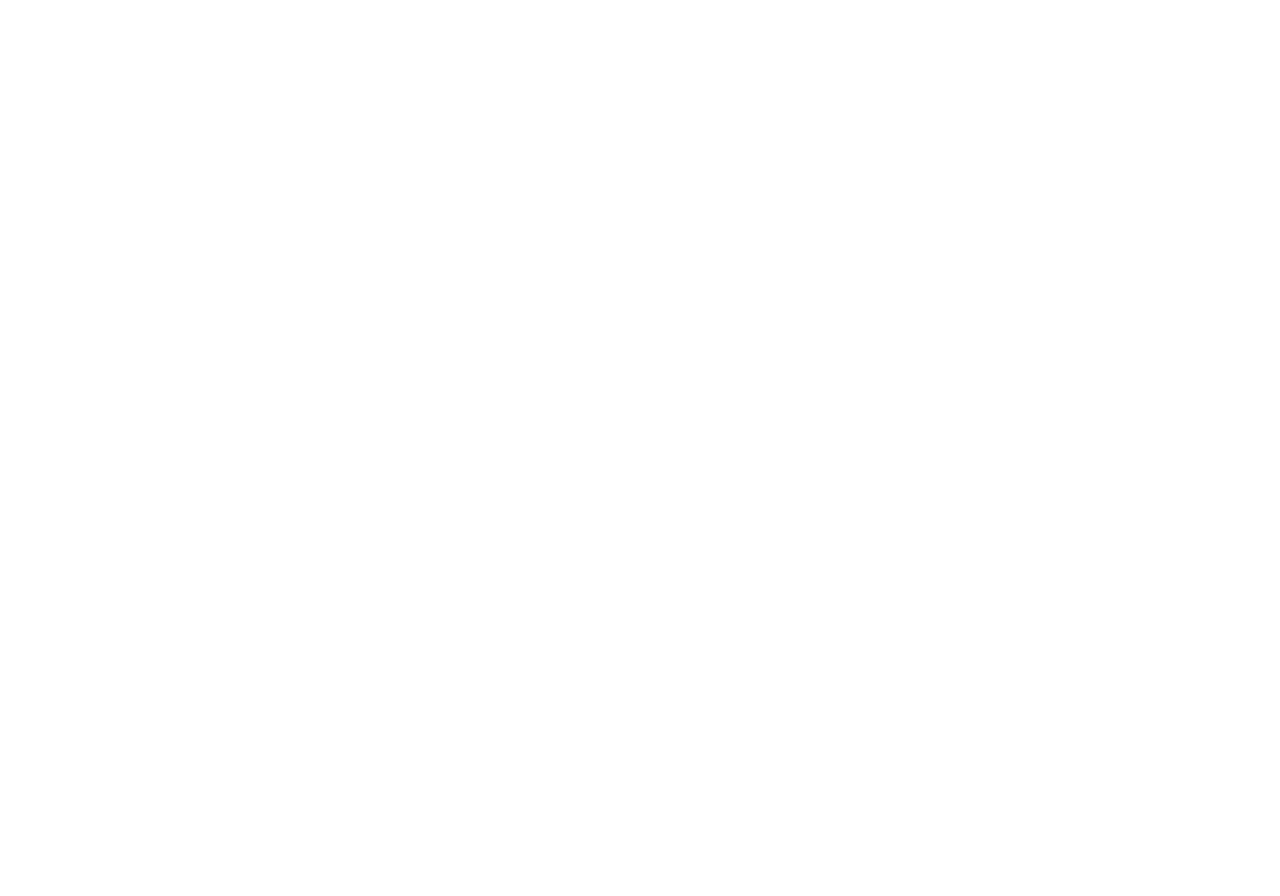
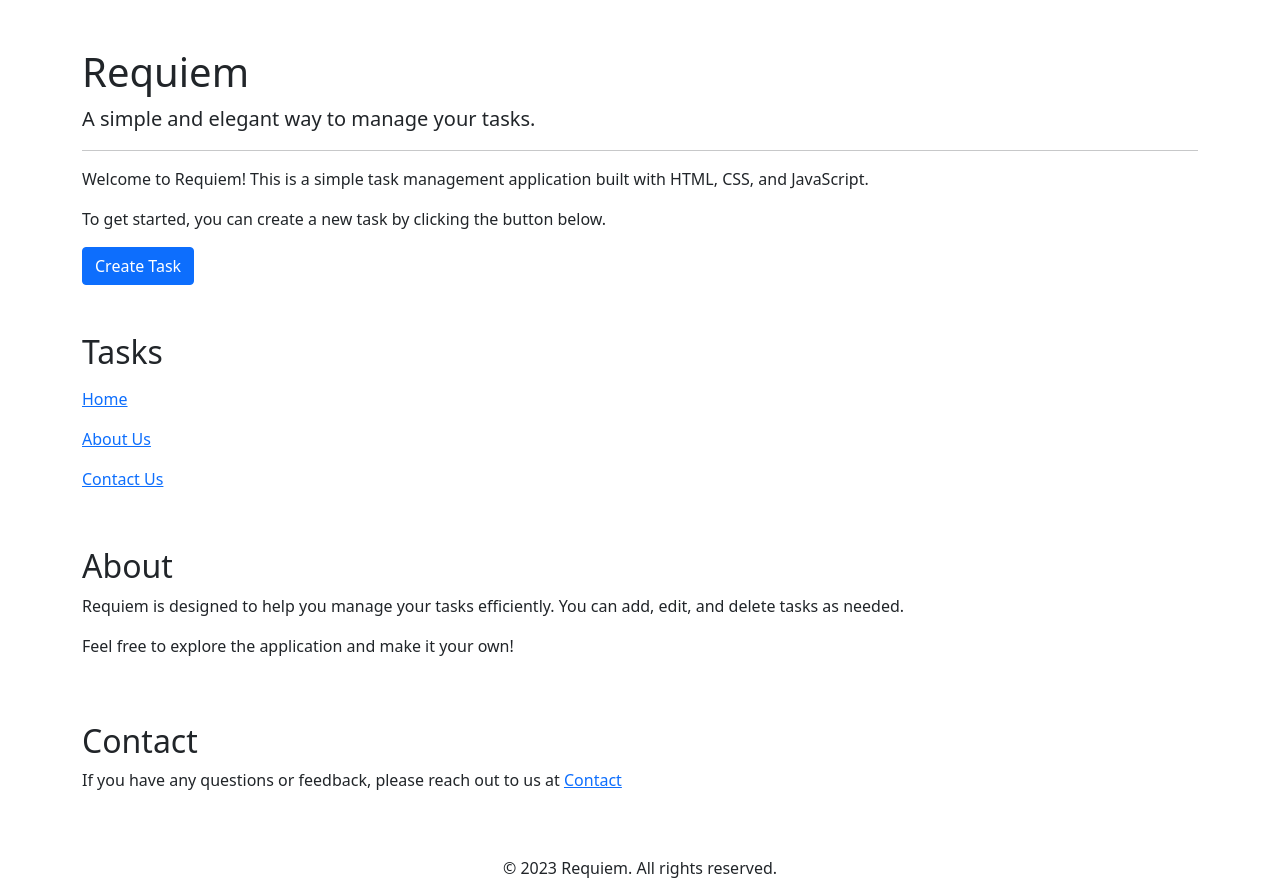
Before and after one commit to CarlitosJPYT/Mi-Aplicacion-Web, a website: page src/app.html in a window 1280 px wide. Before the commit the page ends 800 px from the top, so only its background shows below. Drawn offline with nearby package versions, Linux system fonts and the light colour scheme.

Commit message:
Launchpad

```diff
--- a/src/app.html
+++ b/src/app.html
@@ -8,6 +8,50 @@
     <title>index</title>
 </head>
 <body>
-
+    <div class="container">
+        <div class="row">
+            <div class="col-md-12">
+                <h1 class="mt-5">Requiem</h1>
+                <p class="lead">A simple and elegant way to manage your tasks.</p>
+                <hr>
+                <p>Welcome to Requiem! This is a simple task management application built with HTML, CSS, and JavaScript.</p>
+                <p>To get started, you can create a new task by clicking the button below.</p>
+                <button class="btn btn-primary" id="create-task-btn" href="blog.html">Create Task</button>
+            </div>
+        </div>
+        <div class="row mt-5">
+            <div class="col-md-12">
+                <h2>Tasks</h2>
+                <ul id="task-list" class="list-group">
+                    <!-- Tasks will be dynamically added here -->
+                    <li class="navbar"><a href="index.html">Home</a></li>
+                    <li class="navbar"><a href="blog.html">About Us</a></li>
+                    <li class="navbar"><a href="app.html">Contact Us</a></li>
+                </ul>
+            </div>
+        </div>
+        <div class="row mt-5">
+            <div class="col-md-12">
+                <h2>About</h2>
+                <p>Requiem is designed to help you manage your tasks efficiently. You can add, edit, and delete tasks as needed.</p>
+                <p>Feel free to explore the application and make it your own!</p>
+            </div>
+        </div>
+        <div class="row mt-5">
+            <div class="col-md-12">
+                <h2>Contact</h2>
+                <p>If you have any questions or feedback, please reach out to us at <a href="#">Contact</a></p>
+            </div>
+        </div>
+        <div class="row mt-5">
+            <div class="col-md-12">
+                <footer class="text-center">
+                    <p>&copy; 2023 Requiem. All rights reserved.</p>
+                </footer>
+            </div>
+        </div>
+    </div>
+    <script src="https://cdn.jsdelivr.net/npm/@popperjs/core@2.9.2/dist/umd/popper.min.js" integrity="sha384-IQsoLXl5PILFhosVNubq5LC7Qb9DXgDA9i+tQ8Zj3iwWAwPtgFTxbJ8NT4GN1R8p" crossorigin="anonymous"></script>
+    <script src="https://cdn.jsdelivr.net/npm/bootstrap@5.0.2/dist/js/bootstrap.min.js" integrity="sha384-cVKIPhGWiC2Al4u+LWgxfKTRIcfu0JTxR+EQDz/bgldoEyl4H0zUF0QKbrJ0EcQF" crossorigin="anonymous"></script>
 </body>
 </html>
```
